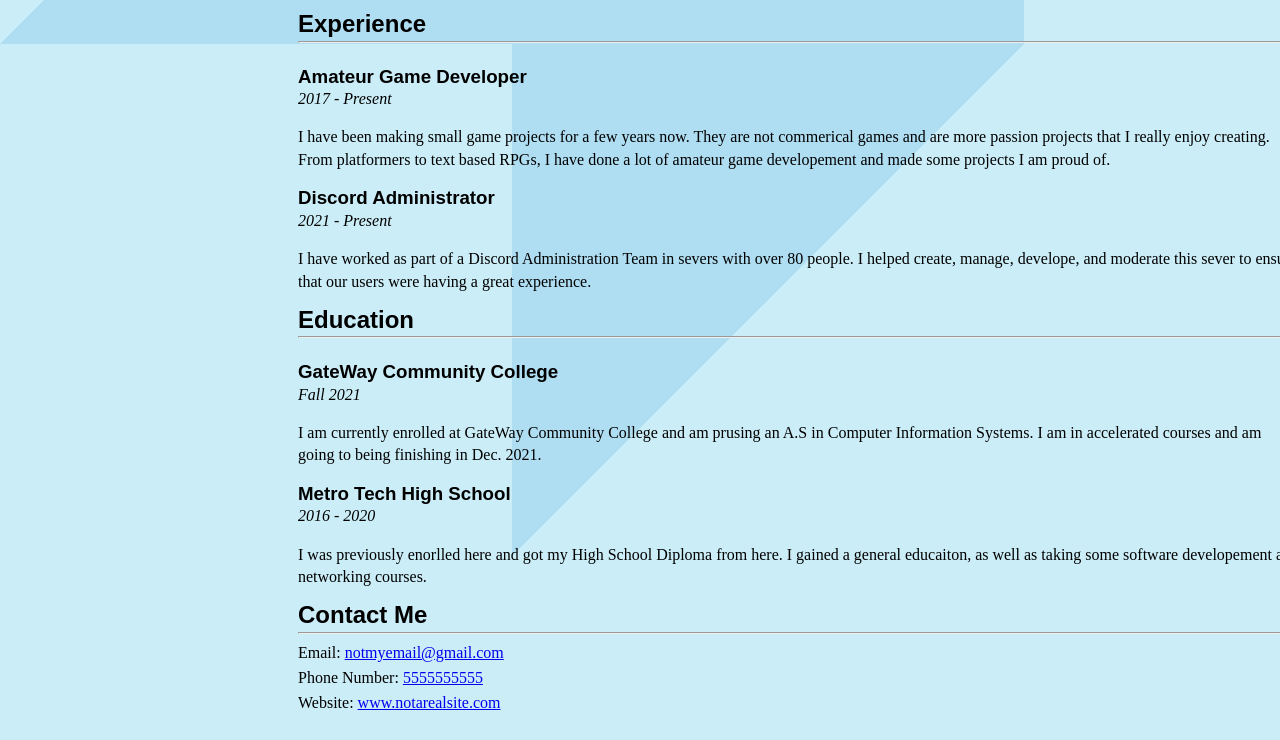
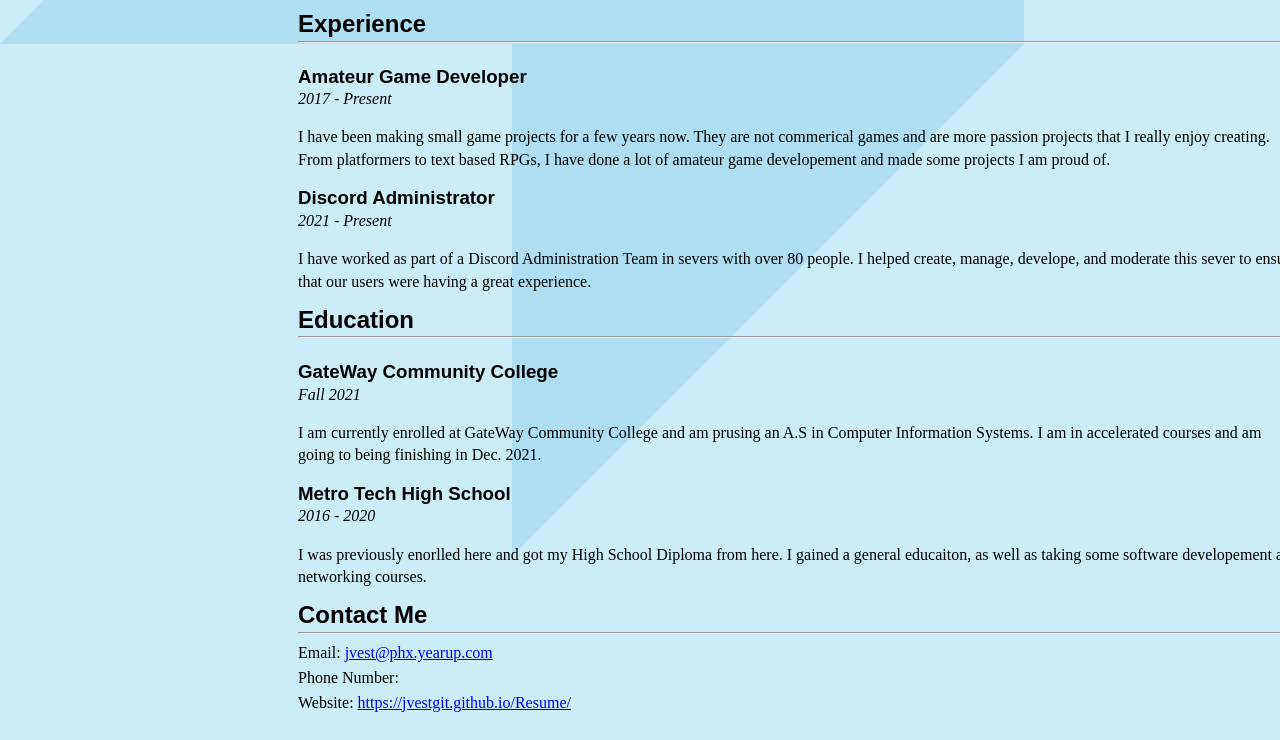
Before and after one commit to JvestGit/Resume, a plain HTML site: page index.html in a window 1280 px wide. Shown: the part 468-1208 px from the top of the page. Drawn offline with Linux system fonts and the light colour scheme.

Commit message:
Update index.html

```diff
--- a/index.html
+++ b/index.html
@@ -90,13 +90,13 @@
         <h2>Contact Me</h2>
         <hr />
         <p class="infop">
-          Email: <a href="mailto:notmyemail@gmail.com">notmyemail@gmail.com </a>
+          Email: <a href="mailto:notmyemail@gmail.com">jvest@phx.yearup.com </a>
         </p>
         <p class="infop">
-          Phone Number: <a href="tel:5555555555">5555555555</a>
+          Phone Number: <a href="tel:5555555555"></a>
         </p>
         <p class="infop">
-          Website: <a href="https://placeholder.com/">www.notarealsite.com</a>
+          Website: <a href="https://placeholder.com/">https://jvestgit.github.io/Resume/</a>
         </p>
       </div>
     </div>
```
